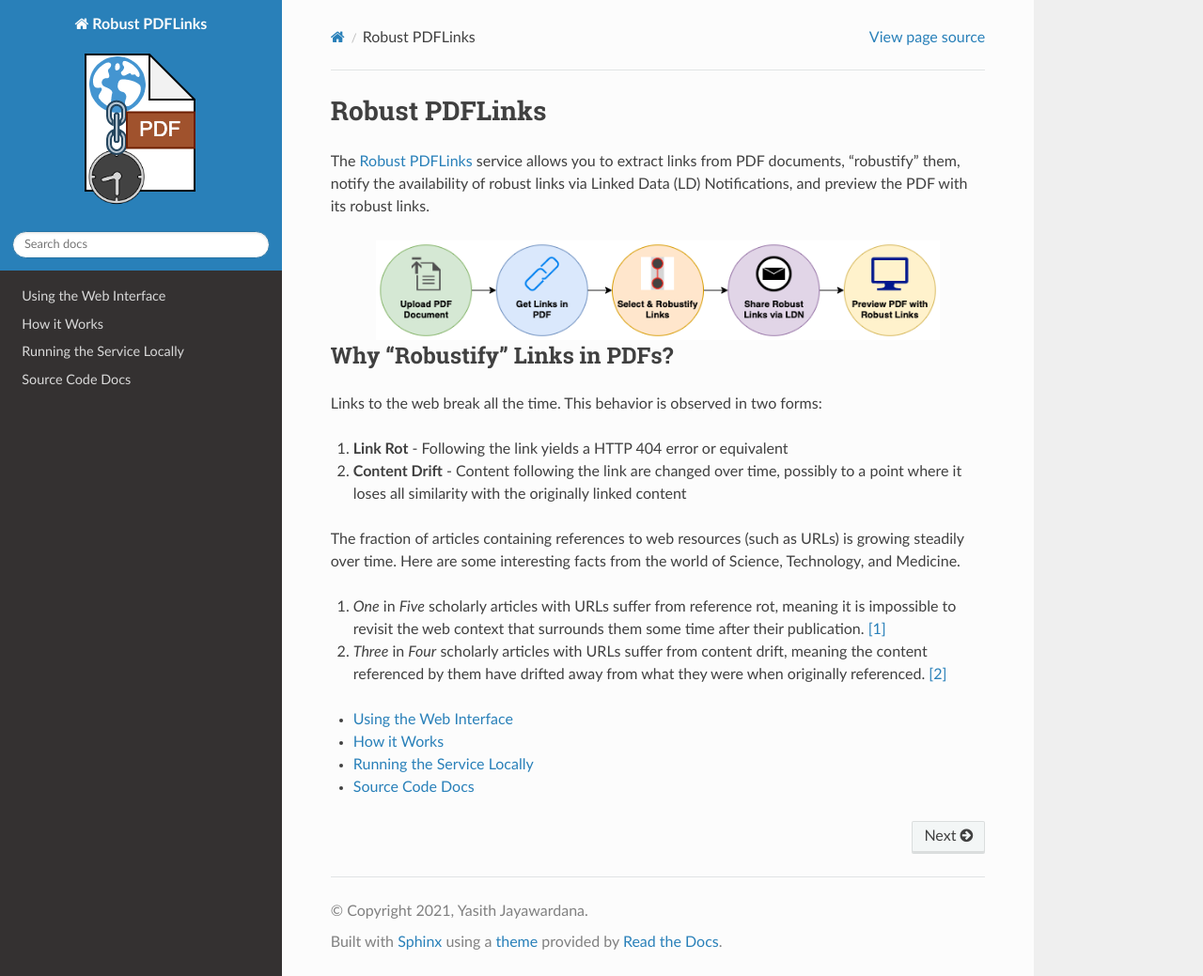
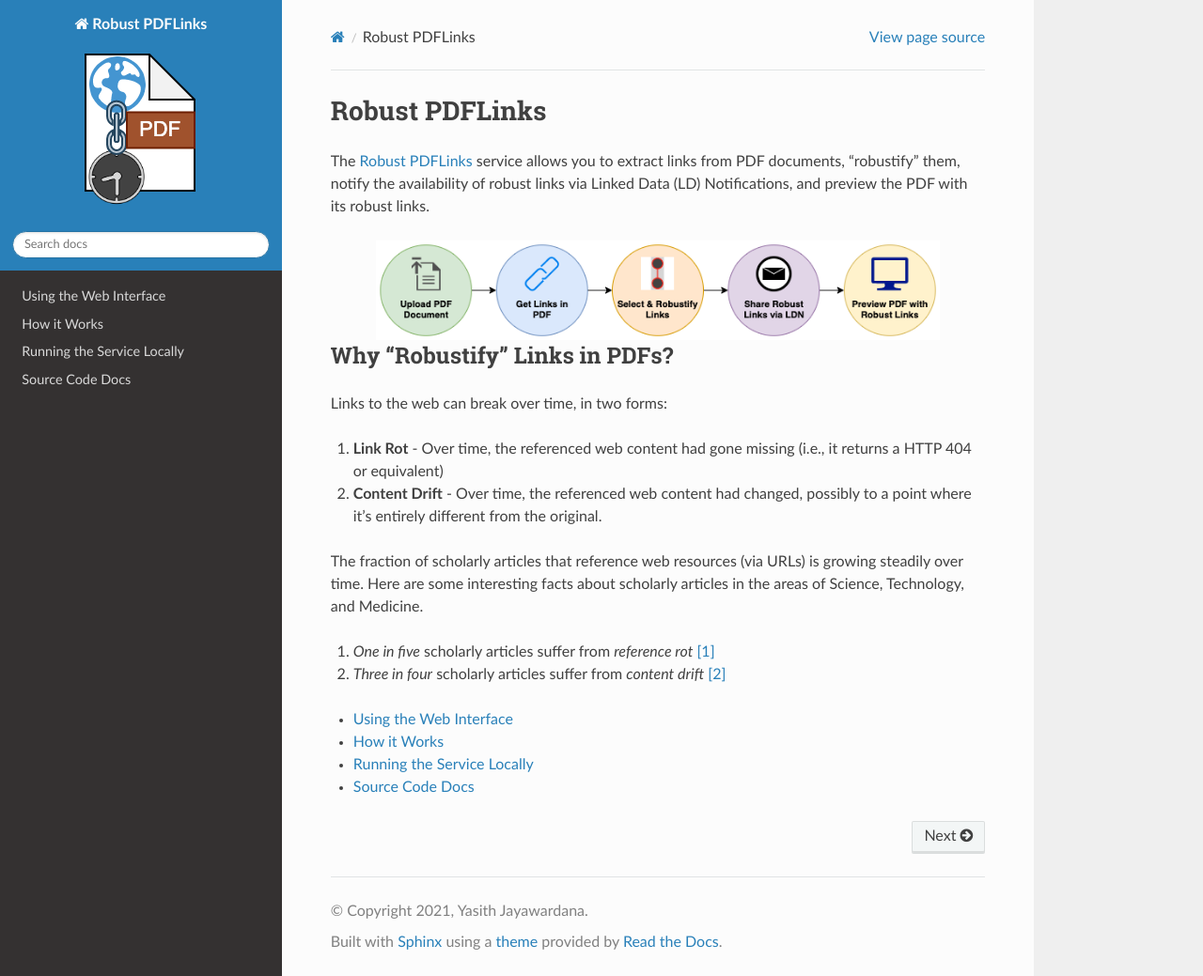
Before and after one commit to yasithdev/pdf-links-service, a Sphinx documentation site: the page built from docs/index.rst, in a window 1280 px wide and 1039 px high. Shown: the whole window at 94% size. Built offline with Sphinx 7.4.7 and the Read the Docs theme 2.0.0, drawn with Linux system fonts in a browser that asks for light colours.

Commit message:
update docs

```diff
--- a/docs/index.rst
+++ b/docs/index.rst
@@ -12,21 +12,16 @@
 Why "Robustify" Links in PDFs?
 ---------------------------------------
 
-Links to the web break all the time.
-This behavior is observed in two forms:
+Links to the web can break over time, in two forms:
 
-1) **Link Rot** - Following the link yields a HTTP 404 error or equivalent
-2) **Content Drift** - Content following the link are changed over time, possibly to a point where it loses all similarity with the originally linked content
+1. **Link Rot** - Over time, the referenced web content had gone missing (i.e., it returns a HTTP 404 or equivalent)
+2. **Content Drift** - Over time, the referenced web content had changed, possibly to a point where it's entirely different from the original.
 
-The fraction of articles containing references to web resources (such as URLs) is growing steadily over time.
-Here are some interesting facts from the world of Science, Technology, and Medicine.
+The fraction of scholarly articles that reference web resources (via URLs) is growing steadily over time.
+Here are some interesting facts about scholarly articles in the areas of Science, Technology, and Medicine.
 
-1) *One* in *Five* scholarly articles with URLs suffer from reference rot,
-   meaning it is impossible to revisit the web context that surrounds them some time after their publication.
-   `[1] <https://journals.plos.org/plosone/article?id=10.1371/journal.pone.0115253>`_
-2) *Three* in *Four* scholarly articles with URLs suffer from content drift,
-   meaning the content referenced by them have drifted away from what they were when originally referenced.
-   `[2] <https://journals.plos.org/plosone/article?id=10.1371/journal.pone.0167475>`_
+1. *One in five* scholarly articles suffer from *reference rot* `[1] <https://journals.plos.org/plosone/article?id=10.1371/journal.pone.0115253>`_
+2. *Three in four* scholarly articles suffer from *content drift* `[2] <https://journals.plos.org/plosone/article?id=10.1371/journal.pone.0167475>`_
 
 
 .. toctree::
```
